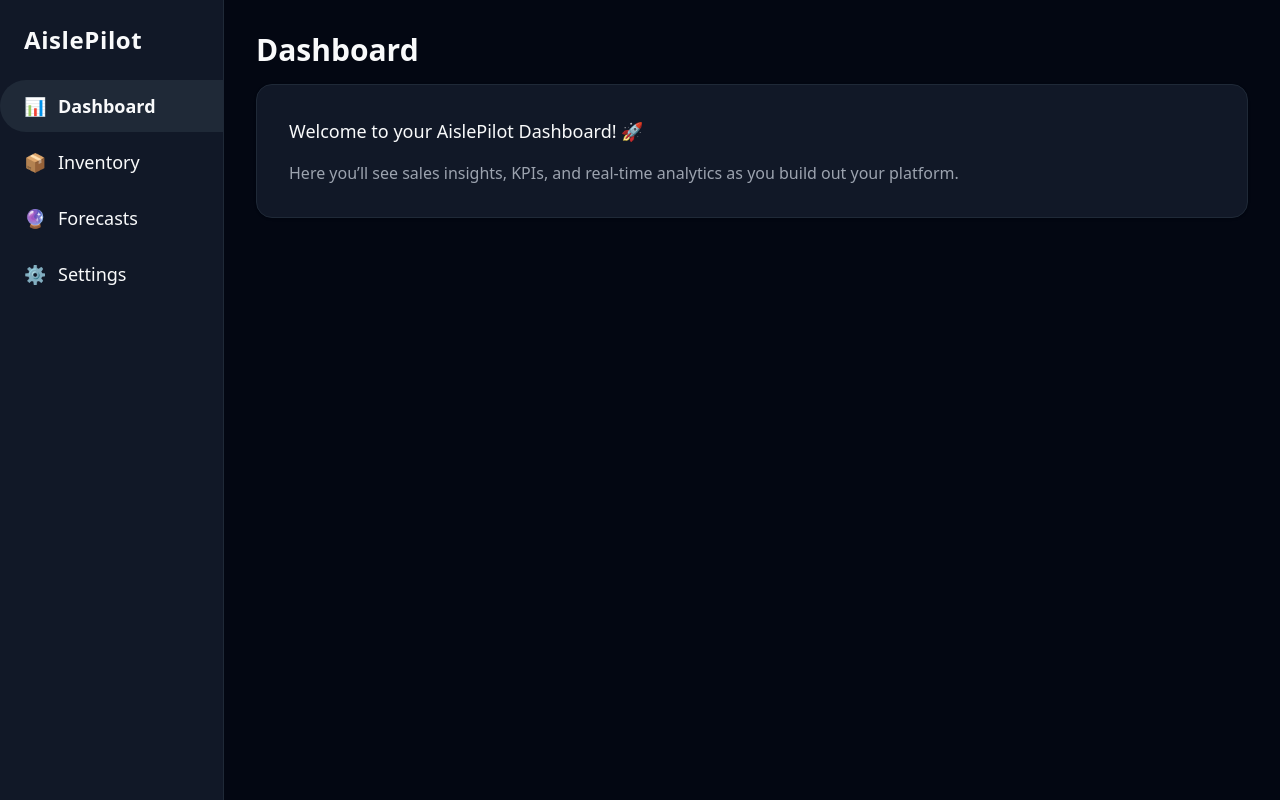
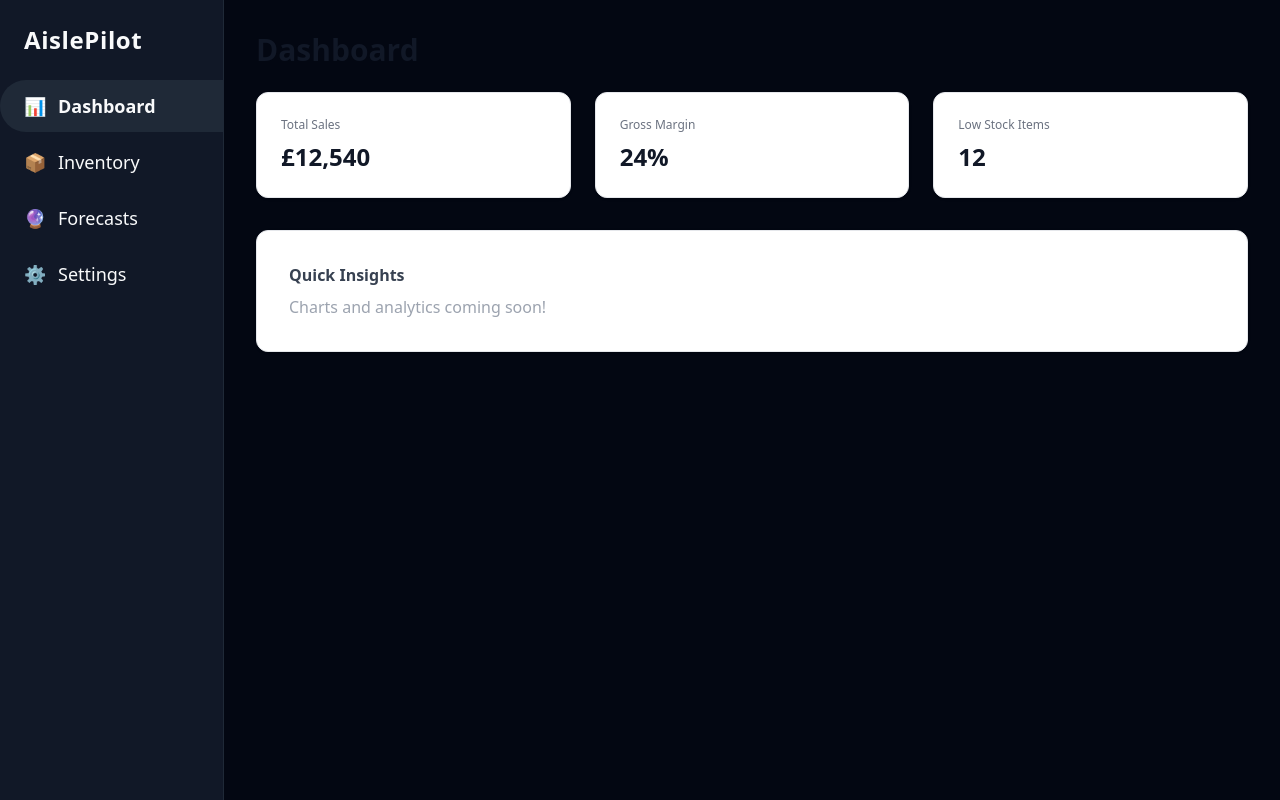
Before and after one commit to Kishore094/aislepilot-ui, a React (Create React App) app: page / in a window 1280 px wide. Both pictures are taken after typing "Sample", "Sample123" into the empty fields and a click on the button "Login". Built offline with nearby package versions, Linux system fonts and the light colour scheme.

Commit message:
Update Dashboard.js
Visual changes and a light theme

```diff
--- a/src/pages/Dashboard.js
+++ b/src/pages/Dashboard.js
@@ -1,13 +1,26 @@
 import React from "react";
+
 export default function Dashboard() {
   return (
     <div>
-      <h1 className="text-3xl font-bold mb-4">Dashboard</h1>
-      <div className="bg-gray-900 rounded-2xl p-8 shadow border border-gray-800">
-        <div className="text-lg">Welcome to your AislePilot Dashboard! 🚀</div>
-        <div className="mt-4 text-gray-400">
-          Here you’ll see sales insights, KPIs, and real-time analytics as you build out your platform.
+      <h1 className="text-3xl font-bold mb-6 text-gray-900">Dashboard</h1>
+      <div className="grid grid-cols-1 md:grid-cols-3 gap-6 mb-8">
+        <div className="bg-white rounded-xl shadow p-6 border border-gray-200">
+          <div className="text-gray-500 text-xs mb-2">Total Sales</div>
+          <div className="text-2xl font-bold text-gray-900">£12,540</div>
         </div>
+        <div className="bg-white rounded-xl shadow p-6 border border-gray-200">
+          <div className="text-gray-500 text-xs mb-2">Gross Margin</div>
+          <div className="text-2xl font-bold text-gray-900">24%</div>
+        </div>
+        <div className="bg-white rounded-xl shadow p-6 border border-gray-200">
+          <div className="text-gray-500 text-xs mb-2">Low Stock Items</div>
+          <div className="text-2xl font-bold text-gray-900">12</div>
+        </div>
+      </div>
+      <div className="bg-white rounded-xl shadow p-8 border border-gray-200">
+        <div className="text-gray-700 mb-2 font-semibold">Quick Insights</div>
+        <div className="text-gray-400">Charts and analytics coming soon!</div>
       </div>
     </div>
   );
```
